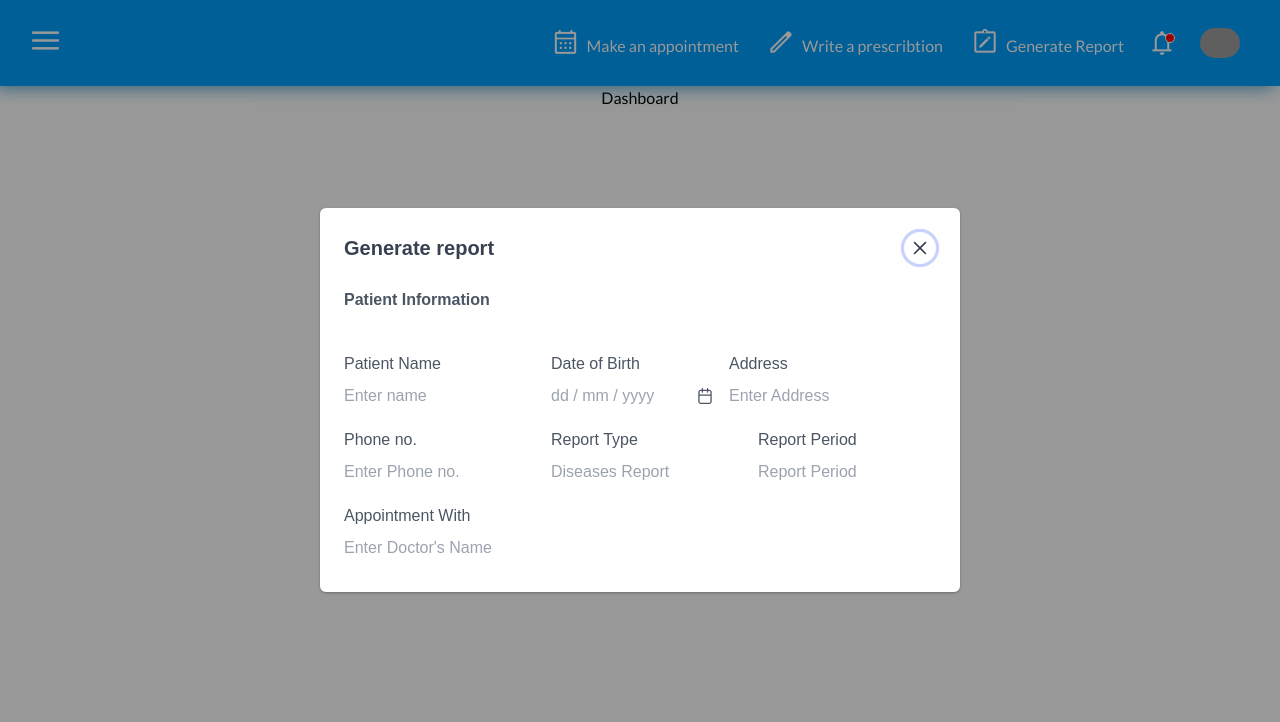
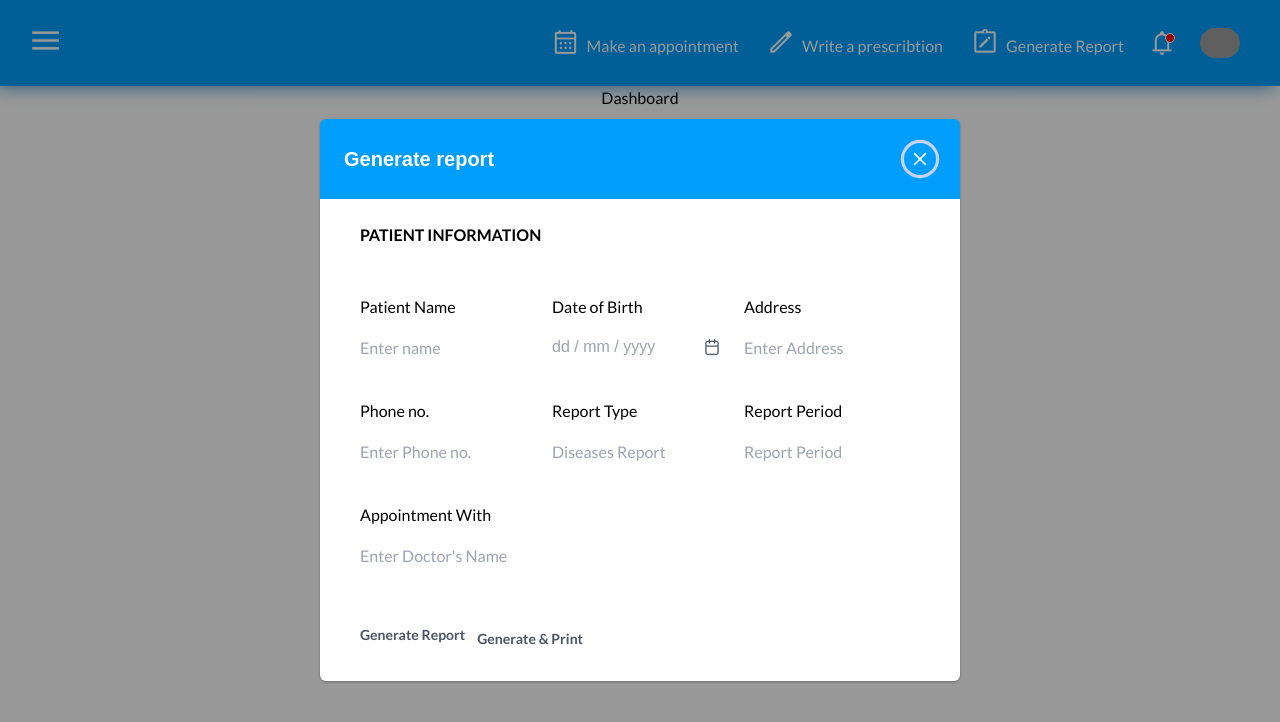
Before and after one commit to T3d4/medboard, a Vue app: page / in a window 1280 px wide. Shown: the top 722 px of the page. Built offline with nearby package versions, Linux system fonts and the light colour scheme; grey boxes are pictures that could not be loaded; a web font is replaced by a local one.

Commit message:
updated report inputs

```diff
--- a/src/components/GenereateReport.vue
+++ b/src/components/GenereateReport.vue
@@ -1,49 +1,80 @@
 <template>
   <div>
-    <Dialog v-model:visible="visible" modal header="Generate report" :style="{ width: '50vw' }">
-      <h6 class="font-semibold">Patient Information</h6>
+    <Dialog
+      v-model:visible="visible"
+      modal
+      header="Generate report"
+      :style="{ width: '50vw' }"
+      :pt="{
+        header: { style: { 'background-color': '#009efb', color: 'white' } },
+        closeButtonIcon: { style: { color: 'white' } },
+        headerIcons: { class: 'hover:border-red-500' },
+        content: { class: 'font-Lato', style:{'padding-left':'40px'} },
+        headerTitle: { class: 'font-Lato', style:{'font-size': '24px'} }
+      }"
+    >
+      <h6 class="font-extrabold text-black mt-6 font-Lato">PATIENT INFORMATION</h6>
       <Divider />
       <div>
-        <form @submit="onSubmit">
-          <div class="flex justify-between">
-            <div class="flex flex-col">
-              <label for="name" class="mb-2">Patient Name</label>
-              <InputText id="name" v-model="name" type="text" placeholder="Enter name" />
+        <form @submit="onSubmit" class="box-border">
+          <div class="flex justify-between flex-row">
+            <div class="flex flex-col mr-2 min-w-[100px] w-[300px]">
+              <label for="name" class="mb-2 mt-2 text-black">Patient Name</label>
+              <InputText
+                id="name"
+                v-model="name"
+                type="text"
+                placeholder="Enter name"
+                class="h-10"
+              />
             </div>
-            <div class="flex flex-col">
-              <label for="date" class="mb-2">Date of Birth</label>
+            <div class="flex flex-col mr-2 min-w-[100px] w-[300px]">
+              <label for="date" class="mb-2 mt-2 text-black">Date of Birth</label>
               <Calendar
                 id="date"
                 v-model="value"
                 show-icon
                 :class="{ 'p-invalid': errorMessage }"
+                class="h-10"
                 placeholder="dd / mm / yyyy"
               />
-              <small class="p-error" id="date-error">{{ errorMessage || '&nbsp;' }}</small>
             </div>
-            <div class="flex flex-col">
-              <label for="address" class="mb-2">Address</label>
-              <InputText id="address" type="text" placeholder="Enter Address" />
+            <div class="flex flex-col mr-2 min-w-[100px] w-[300px]">
+              <label for="address" class="mb-2 mt-2 text-black">Address</label>
+              <InputText id="address" type="text" placeholder="Enter Address" class="h-10" />
             </div>
           </div>
-          <div class="flex justify-between">
-            <div class="flex flex-col">
-              <label class="mb-2" for="number">Phone no.</label>
-              <InputText id="number" type="number" placeholder="Enter Phone no." />
+          <div class="flex flex-row justify-between">
+            <div class="flex flex-col mr-2 min-w-[100px] w-[300px]">
+              <label class="mb-2 mt-8 text-black" for="number">Phone no.</label>
+              <InputText id="number" type="phone" placeholder="Enter Phone no." class="h-10" />
             </div>
-            <div class="flex flex-col">
-              <label class="mb-2" for="report">Report Type</label>
-              <InputText id="report" type="text" placeholder="Diseases Report" />
+            <div class="flex flex-col mr-2 min-w-[100px] w-[300px]">
+              <label class="mb-2 mt-8 text-black" for="report">Report Type</label>
+              <InputText id="report" type="text" placeholder="Diseases Report" class="h-10" />
             </div>
-            <div class="flex flex-col">
-              <label class="mb-2" for="report-period"> Report Period </label>
-              <InputText id="report-period" type="text" placeholder="Report Period" />
+            <div class="flex flex-col mr-2 min-w-[100px] w-[300px]">
+              <label class="mb-2 mt-8 text-black" for="report-period"> Report Period </label>
+              <InputText id="report-period" type="text" placeholder="Report Period" class="h-10" />
             </div>
           </div>
-          <div class="flex justify-between">
-            <div class="flex flex-col">
-              <label class="mb-2 mt-5" for="appointment">Appointment With</label>
-              <InputText id="appointment" type="text" placeholder="Enter Doctor's Name" />
+          <div class="flex flex-row">
+            <div class="flex flex-col mb-[50px] mr-[400px] min-w-[100px] w-[300px]">
+              <label class="mb-2 mt-8 text-black" for="appointment">Appointment With</label>
+              <InputText
+                id="appointment"
+                type="text"
+                placeholder="Enter Doctor's Name"
+                class="h-10"
+              />
+            </div>
+          </div>
+          <div class="flex">
+            <div class="mr-3 text-sm font-Lato font-light">
+              <Button label="Generate Report" severity="warning" style="font-size: 14px" />
+            </div>
+            <div class="">
+              <Button label="Generate & Print" severity="info" style="font-size: 14px" />
             </div>
           </div>
         </form>
--- a/src/main.js
+++ b/src/main.js
@@ -25,6 +25,7 @@ import Divider from 'primevue/divider'
 import Dialog from 'primevue/dialog'
 import Calendar from 'primevue/calendar'
 import InputText from 'primevue/inputtext'
+import Button from 'primevue/button'
 
 library.add(faGear)
 
@@ -40,3 +41,4 @@ app.component('Divider', Divider)
 app.component('Dialog', Dialog)
 app.component('Calendar', Calendar)
 app.component('InputText', InputText)
+app.component('Button', Button)
```
